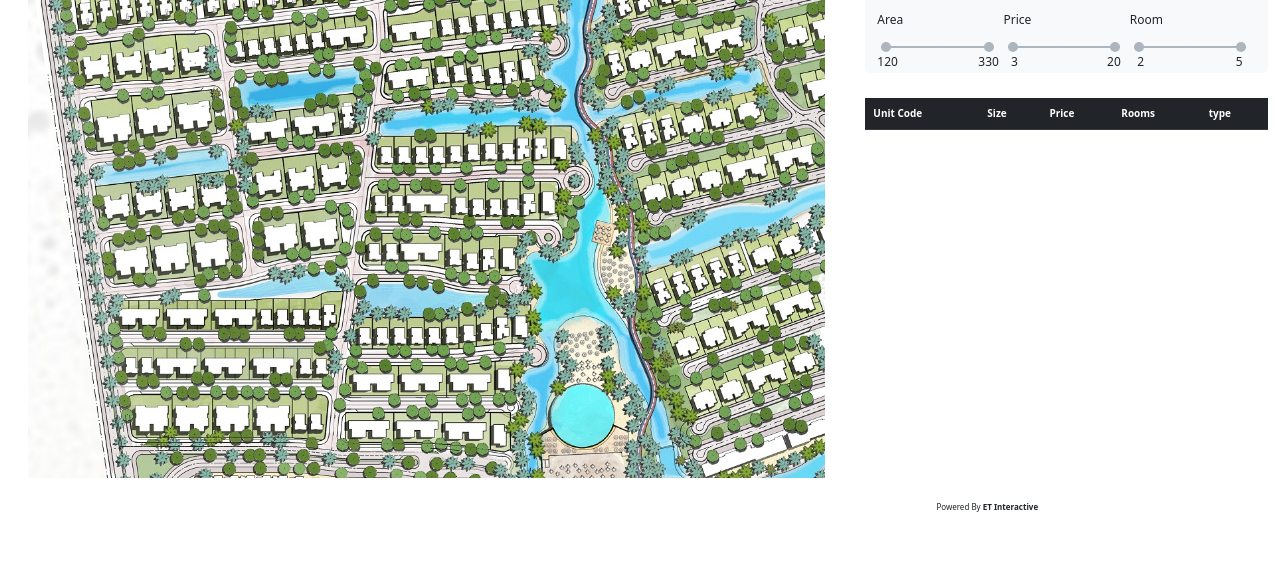
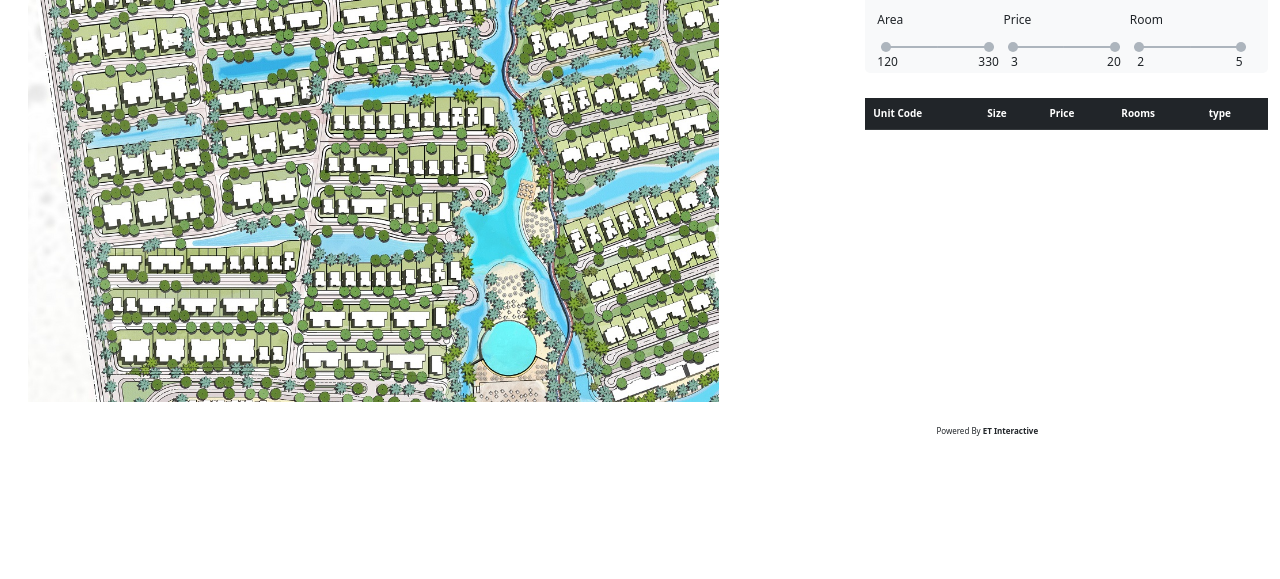
Before and after one commit to BahaaAhmed1990/units-demo, a website: page frontend/water-fall.html in a window 1280 px wide. Shown: the part 221-800 px from the top of the page. Drawn offline with Linux system fonts and the light colour scheme; no server answers.

Commit message:
fix image 2d waterfall  width

```diff
--- a/frontend/water-fall.html
+++ b/frontend/water-fall.html
@@ -63,7 +63,7 @@
       </div>
       <div class="container-fluid main">
         <div class="row">
-          <div class="col-sm-12 col-md-8">
+          <div class="col-sm-12 col-md-7">
             <div class="">
               <!-- 2d -->
               <div class="wrapper-2d active">
@@ -98,7 +98,7 @@
               </div>
             </div>
           </div>
-          <!-- <div class="col-md-1"></div> -->
+          <div class="col-md-1"></div>
           <!-- table -->
           <div class="col-sm-12 col-md-4 position-relative" id="table">
             <h2>The Waterfall Village</h2>
```
